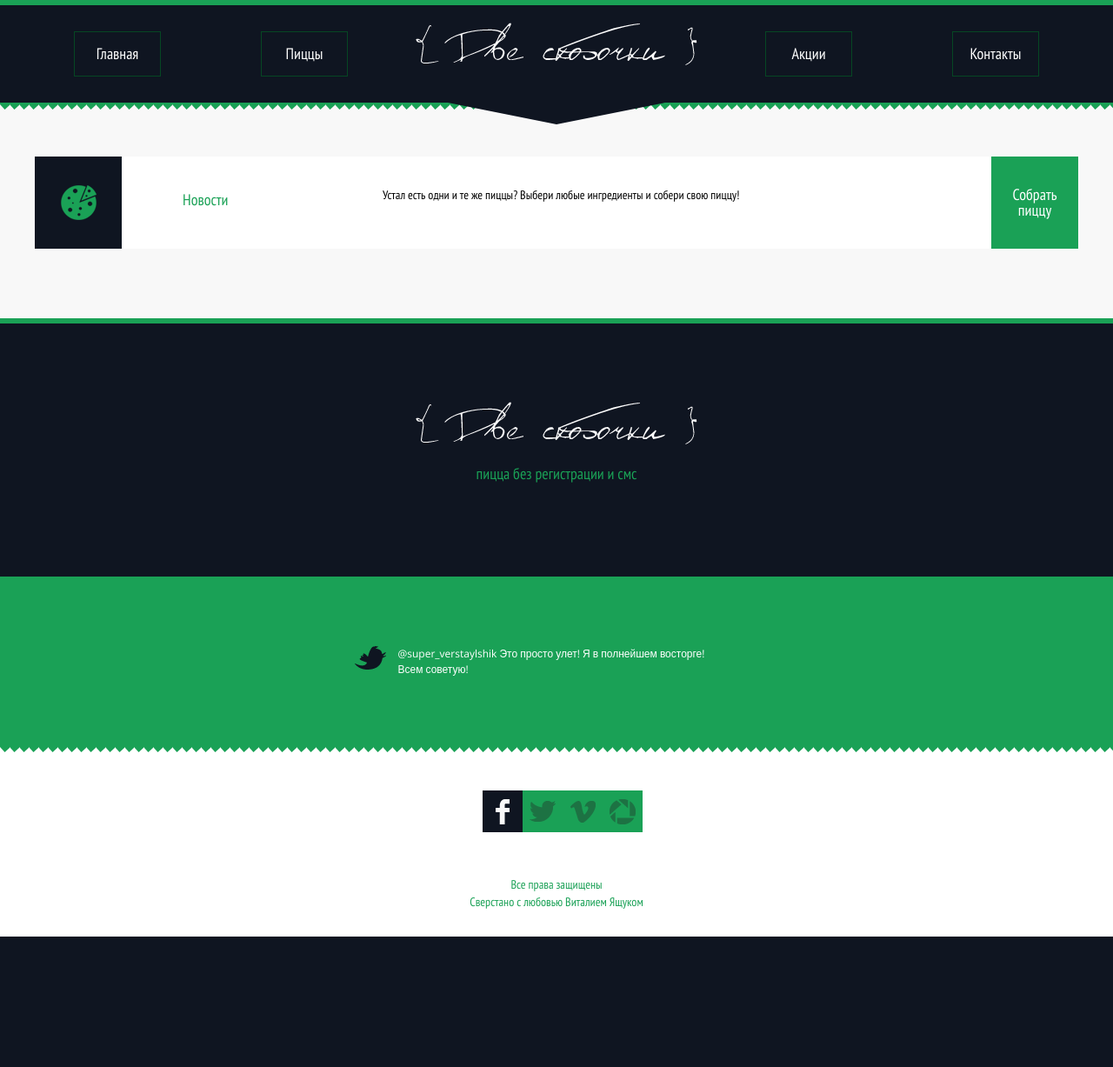
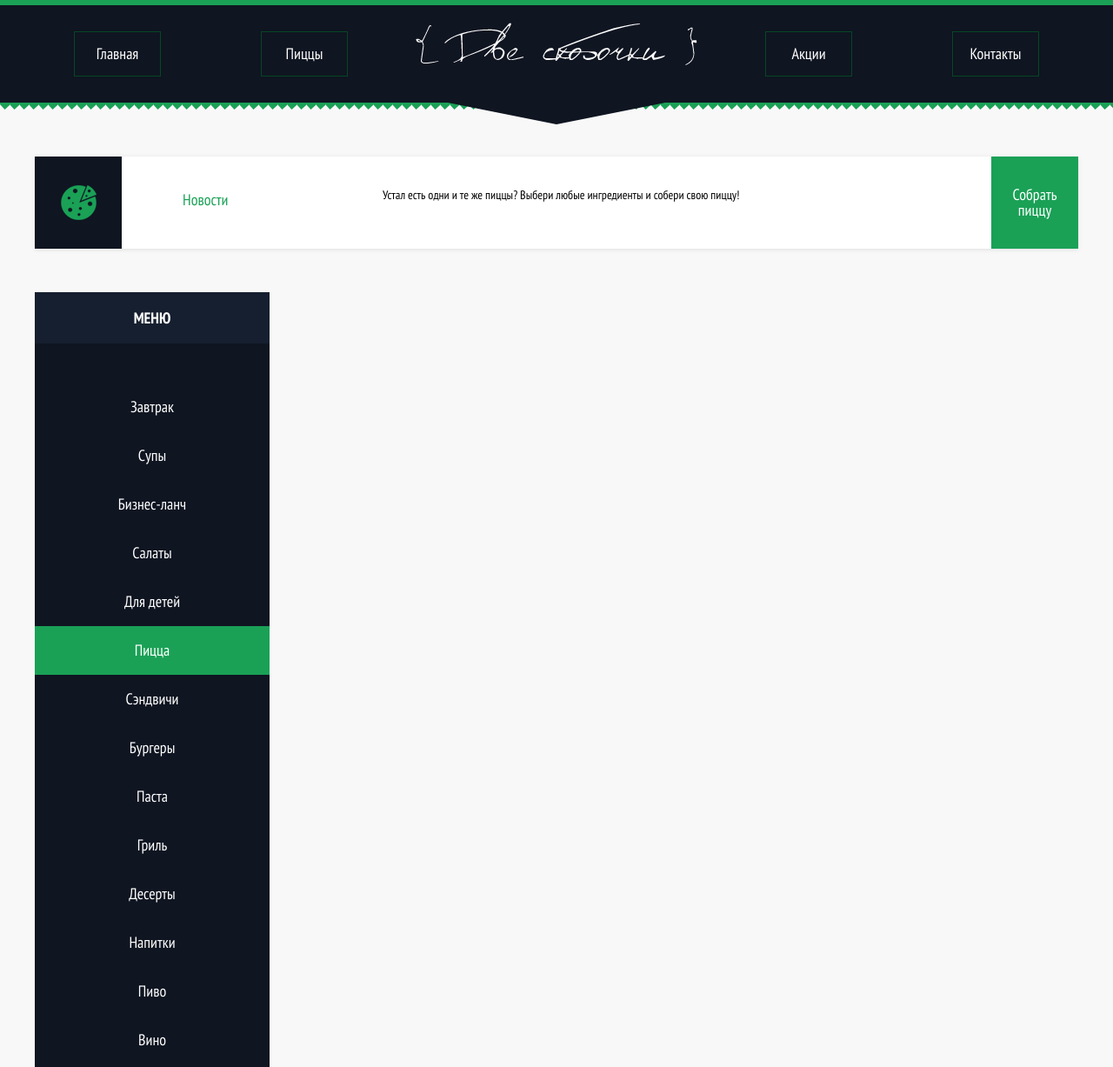
Before and after one commit to iashchuk/two-braces, a website: page source/catalog.html in a window 1280 px wide. Shown: the top 1227 px of the page at 87% size. Before the commit the page ends 1077 px from the top, so only its background shows below. Drawn offline with nearby package versions, Linux system fonts and the light colour scheme.

Commit message:
Блок меню. Разметка и стилизация

```diff
--- a/source/catalog.html
+++ b/source/catalog.html
@@ -55,13 +55,64 @@
     </div>
   </header>
   <main class="page__main page__main--light">
-    <section class="create-pizza container">
-      <a class="create-pizza__link" href="#">Новости</a>
-      <p class="create-pizza__tagline">Устал есть одни и те же пиццы? Выбери любые ингредиенты и собери свою пиццу!</p>
-      <a class="create-pizza__button" href="#">Собрать пиццу</a>
-    </section>
+    <div class="page__wrapper container">
+      <section class="create-pizza">
+        <a class="create-pizza__link" href="#">Новости</a>
+        <p class="create-pizza__tagline">Устал есть одни и те же пиццы? Выбери любые ингредиенты и собери свою пиццу!</p>
+        <a class="create-pizza__button" href="#">Собрать пиццу</a>
+      </section>
 
+      <aside class="menu">
+        <h2 class="menu__title">Меню</h2>
+
+        <ul class="menu__list">
+          <li class="menu__item">
+            <a class="menu__link" href="#">Завтрак</a>
+          </li>
+          <li class="menu__item">
+            <a class="menu__link" href="#">Супы</a>
+          </li>
+          <li class="menu__item">
+            <a class="menu__link" href="#">Бизнес-ланч</a>
+          </li>
+          <li class="menu__item">
+            <a class="menu__link" href="#">Салаты</a>
+          </li>
+          <li class="menu__item">
+            <a class="menu__link" href="#">Для детей</a>
+          </li>
+          <li class="menu__item">
+            <a class="menu__link menu__link--active">Пицца</a>
+          </li>
+          <li class="menu__item">
+            <a class="menu__link" href="#">Сэндвичи</a>
+          </li>
+          <li class="menu__item">
+            <a class="menu__link" href="#">Бургеры</a>
+          </li>
+          <li class="menu__item">
+            <a class="menu__link" href="#">Паста</a>
+          </li>
+          <li class="menu__item">
+            <a class="menu__link" href="#">Гриль</a>
+          </li>
+          <li class="menu__item">
+            <a class="menu__link" href="#">Десерты</a>
+          </li>
+          <li class="menu__item">
+            <a class="menu__link" href="#">Напитки</a>
+          </li>
+          <li class="menu__item">
+            <a class="menu__link" href="#">Пиво</a>
+          </li>
+          <li class="menu__item">
+            <a class="menu__link" href="#">Вино</a>
+          </li>
+        </ul>
+      </aside>
+    </div>
   </main>
+
   <footer class="page__footer">
     <div class="footer__logo footer-logo">
       <a class="footer-logo__link">
--- a/source/sass/blocks/clients.scss
+++ b/source/sass/blocks/clients.scss
@@ -23,6 +23,7 @@
   padding-left: 20px;
   padding-right: 20px;
   background-color: #ffffff;
+  box-shadow: 0 1px 5px rgba(0, 0, 0, 0.1);
 }
 
 
--- a/source/sass/blocks/create-pizza.scss
+++ b/source/sass/blocks/create-pizza.scss
@@ -2,6 +2,8 @@
   display: flex;
   background-color: #ffffff;
   margin-bottom: 50px;
+  width: 100%;
+  box-shadow: 0 1px 5px rgba(0, 0, 0, 0.1);
 }
 
 .create-pizza__link {
--- a/source/sass/blocks/create-review.scss
+++ b/source/sass/blocks/create-review.scss
@@ -2,6 +2,7 @@
   display: flex;
   background-color: #ffffff;
   margin-bottom: 50px;
+  box-shadow: 0 1px 5px rgba(0, 0, 0, 0.1);
 }
 
 .create-review__link {
--- /dev/null
+++ b/source/sass/blocks/menu.scss
@@ -0,0 +1,45 @@
+.menu {
+  width: 270px;
+  text-align: center;
+}
+
+.menu__title {
+  margin: 0;
+  padding: 21px;
+  padding-bottom: 20px;
+  background-color: #161f2f;
+  color: #ffffff;
+  font-size: 18px;
+  line-height: 18px;
+  text-transform: uppercase;
+
+}
+
+.menu__list {
+  margin: 0;
+  padding: 45px 0;
+  list-style: none;
+  background-color: #0f1521;
+}
+
+
+.menu__item {
+  width: 270px;
+}
+
+.menu__link {
+  display: block;
+  padding: 9px 15px;
+  color: #ffffff;
+  font-size: 18px;
+  line-height: 36px;
+  border: 1px solid transparent;
+
+  &:hover[href] {
+    border: 1px solid #1aa156;
+  }
+}
+
+.menu__link--active {
+  background-color: #1aa156;
+}
--- a/source/sass/blocks/page.scss
+++ b/source/sass/blocks/page.scss
@@ -34,6 +34,11 @@
   background-color: #f8f8f8;
 }
 
+.page__wrapper {
+  display: flex;
+  flex-wrap: wrap;
+}
+
 .page__footer {
   padding-top: 90px;
   border-top: #1aa156 solid 6px;
--- a/source/sass/style.scss
+++ b/source/sass/style.scss
@@ -13,3 +13,4 @@
 @import "blocks/client-review";
 @import "blocks/create-pizza";
 @import "blocks/clients";
+@import "blocks/menu";
```
Also changed, not shown: build/catalog.html, build/css/style.css, build/css/style.min.css, source/css/style.css, source/css/style.min.css.
